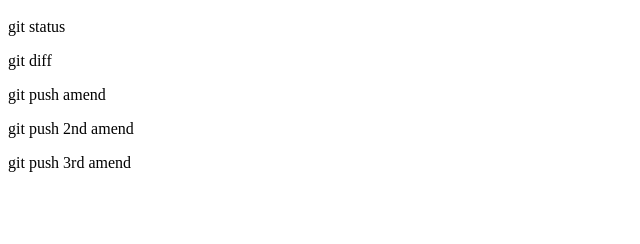
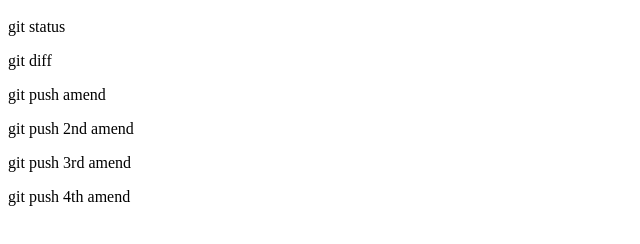
Before and after one commit to ken2san/Demo, a plain HTML site: page index.html in a window 1280 px wide. Shown: the part 48-292 px from the top of the page, without its empty margins (0-640 px from the left). Drawn offline with Linux system fonts and the light colour scheme.

Commit message:
amend index 4th

```diff
--- a/index.html
+++ b/index.html
@@ -4,3 +4,4 @@
 <p> git push amend </p>
 <p> git push 2nd amend </p>
 <p> git push 3rd amend </p>
+<p> git push 4th amend </p>
```
